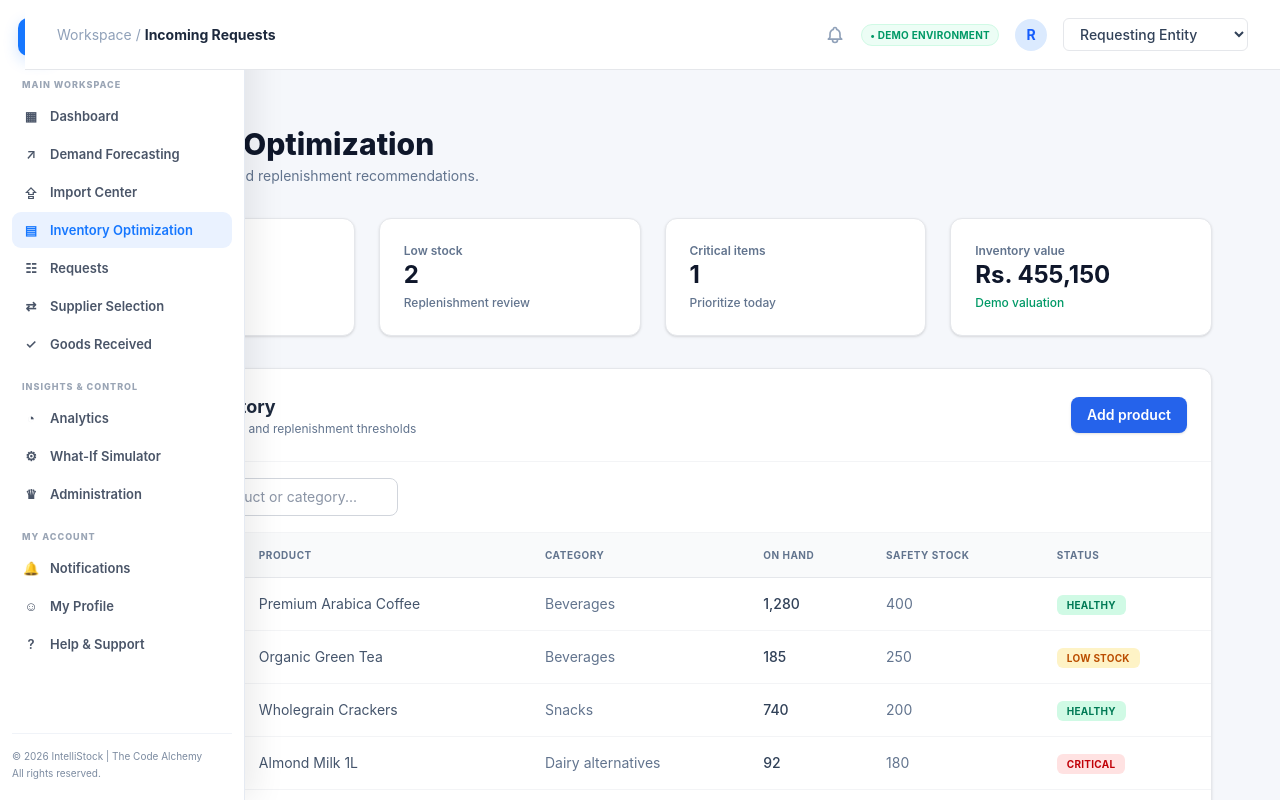
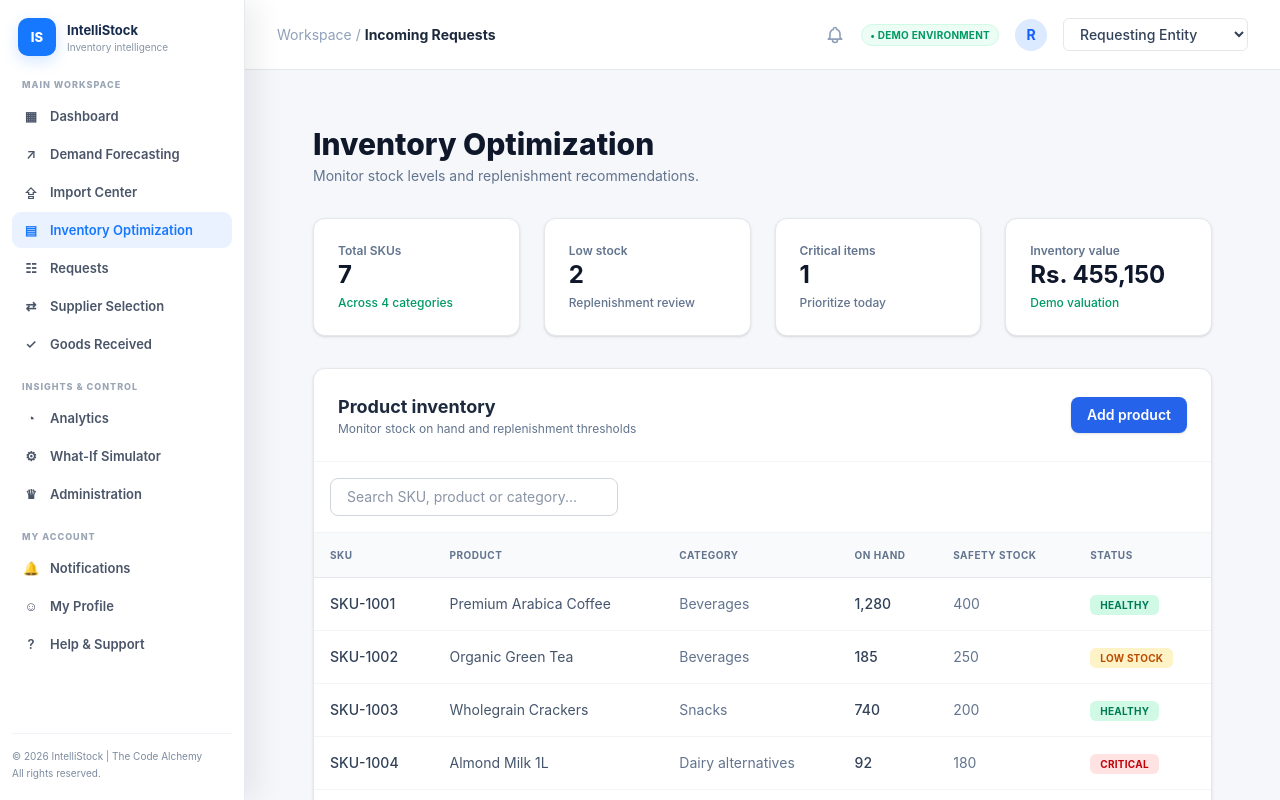
Before and after one commit to sithumthegreat/IntelliStock-Warehouse-Management-System, a React app in the folder frontend/: page /inventory in a window 1280 px wide. Shown: the top 800 px of the page. Built offline with nearby package versions, Linux system fonts and the light colour scheme; the HTML template or start-up script is replaced by a standard one.

Commit message:
fix: prevent sidebar and topbar overlap

```diff
--- a/frontend/src/index.css
+++ b/frontend/src/index.css
@@ -1,4 +1,9 @@
+
 @import "tailwindcss";
+
+/* ========================================
+   GLOBAL THEME
+======================================== */
 
 :root {
   --blue: #1677ff;
@@ -8,6 +13,11 @@
   --bg: #f5f7fb;
   --green: #19b38a;
 
+  /* Sidebar settings */
+  --sidebar-width: 245px;
+  --sidebar-peek: 25px;
+  --layout-transition: 0.3s ease;
+
   font-family: Inter, 'Segoe UI', sans-serif;
   line-height: 1.5;
   font-weight: 400;
@@ -15,11 +25,17 @@
   background-color: var(--bg);
 }
 
+/* ========================================
+   GLOBAL RESET
+======================================== */
+
 * {
   box-sizing: border-box;
 }
 
-html, body, #root {
+html,
+body,
+#root {
   min-height: 100%;
 }
 
@@ -32,7 +48,9 @@ body {
   font: 13px Inter, Arial, sans-serif;
 }
 
-h1, h2, h3 {
+h1,
+h2,
+h3 {
   margin: 0;
 }
 
@@ -40,42 +58,103 @@ h1, h2, h3 {
   color: var(--muted);
 }
 
-/* Layout */
+/* ========================================
+   MAIN APPLICATION LAYOUT
+======================================== */
+
+.shell {
+  width: 100%;
+  min-height: 100vh;
+  background: var(--bg);
+}
+
+/* Main dashboard area */
+.main {
+  margin-left: var(--sidebar-peek);
+  min-width: 0;
+  min-height: 100vh;
+
+  display: flex;
+  flex-direction: column;
+
+  transition: margin-left var(--layout-transition);
+}
+
+/* Move the complete main area when
+   the sidebar is expanded */
+.shell:has(.side:hover) .main,
+.shell:has(.side:focus-within) .main {
+  margin-left: var(--sidebar-width);
+}
+
+/* Dashboard page content */
+.content {
+  flex: 1;
+  min-width: 0;
+  width: 100%;
+
+  padding: 28px;
+  background: var(--bg);
+}
+
+/* ========================================
+   SIDEBAR
+======================================== */
 
 .side {
   position: fixed;
-  inset: 0 auto 0 0;
-  width: 245px;
+  top: 0;
+  left: 0;
+  bottom: 0;
+
+  width: var(--sidebar-width);
+  height: 100vh;
+
   background: #fff;
   border-right: 1px solid var(--line);
+
   padding: 18px 12px;
+
   display: flex;
   flex-direction: column;
+
   overflow-y: auto;
-  z-index: 3;
+  overflow-x: hidden;
 
-  /* --- HIDE SIDEBAR & ADD SMOOTH TRANSITION --- */
-  transform: translateX(-220px); /* Hides most of it, leaving a 25px trigger strip */
-  transition: transform 0.3s ease, box-shadow 0.3s ease;
+  z-index: 30;
+
+  /* Keep 25px visible initially */
+  transform: translateX(
+    calc(-1 * (var(--sidebar-width) - var(--sidebar-peek)))
+  );
+
+  transition:
+    transform var(--layout-transition),
+    box-shadow var(--layout-transition);
 }
 
-.side:hover {
-  transform: translateX(0); /* Slides out fully */
-  box-shadow: 10px 0 30px rgba(0, 0, 0, 0.08); /* Adds a subtle shadow over content */
+/* Expand sidebar on hover or keyboard focus */
+.side:hover,
+.side:focus-within {
+  transform: translateX(0);
+
+  box-shadow: 10px 0 30px rgba(0, 0, 0, 0.08);
 }
 
-.main {
-  /* Since the sidebar is mostly hidden now, we remove the large left margin */
-  margin-left: 25px; /* Matches the small visible strip of the hidden sidebar */
-  min-height: 100vh;
-  transition: margin-left 0.3s ease;
+/* Sidebar scroll */
+.side::-webkit-scrollbar {
+  width: 5px;
 }
 
-.content {
-  padding: 28px;
+.side::-webkit-scrollbar-thumb {
+  background: #d8e2ef;
+  border-radius: 8px;
 }
 
-/* Sidebar */
+/* ========================================
+   SIDEBAR BRAND
+======================================== */
+
 .brand {
   display: flex;
   align-items: center;
@@ -93,34 +172,54 @@ h1, h2, h3 {
 .logo {
   background: var(--blue);
   color: #fff;
+
   border-radius: 10px;
+
   width: 38px;
   height: 38px;
+  min-width: 38px;
+
   display: grid;
   place-items: center;
+
   font-weight: 800;
+
   box-shadow: 0 5px 15px #1677ff30;
 }
+
+/* ========================================
+   SIDEBAR NAVIGATION
+======================================== */
 
 .navlabel {
   font-size: 9px;
   letter-spacing: 1px;
   text-transform: uppercase;
+
   color: #9aa5b5;
   font-weight: 800;
+
   margin: 17px 10px 8px;
 }
 
 .navitem {
   display: flex;
   align-items: center;
+
   gap: 10px;
   padding: 10px;
+
   border-radius: 9px;
+
   color: #4a5568;
   text-decoration: none;
+
   font-weight: 600;
   margin-bottom: 2px;
+
+  transition:
+    background-color 0.2s ease,
+    color 0.2s ease;
 }
 
 .navitem:hover {
@@ -134,36 +233,71 @@ h1, h2, h3 {
 
 .navicon {
   width: 18px;
+  min-width: 18px;
   text-align: center;
 }
 
+/* ========================================
+   SIDEBAR FOOTER
+======================================== */
+
 .sidefoot {
   margin-top: auto;
+
   border-top: 1px solid #f0f3f8;
   padding-top: 14px;
+
   color: #7c8ba0;
+
   font-size: 10px;
   line-height: 1.7;
 }
 
-/* Top bar */
+/* ========================================
+   TOP BAR
+======================================== */
+
+/* Existing .top class support */
 .top {
   height: 70px;
+  min-height: 70px;
+  width: 100%;
+
   background: #fff;
   border-bottom: 1px solid var(--line);
+
   display: flex;
   align-items: center;
   justify-content: space-between;
+
   padding: 0 28px;
+
   position: sticky;
   top: 0;
-  z-index: 2;
+
+  z-index: 10;
 }
 
+/* Your current Topbar.jsx uses Tailwind
+   classes instead of .top.
+   This ensures its container stays
+   within the main layout. */
+
+.main > :first-child {
+  flex-shrink: 0;
+  max-width: 100%;
+  box-sizing: border-box;
+}
+
+/* Topbar heading */
 .top h1 {
   font-size: 20px;
   font-weight: 800;
 }
+
+/* ========================================
+   USER INFORMATION
+======================================== */
 
 .userchip {
   display: flex;
@@ -181,20 +315,29 @@ h1, h2, h3 {
 .avatar {
   width: 36px;
   height: 36px;
+
   border-radius: 50%;
+
   background: #eaf2ff;
   color: var(--blue);
+
   display: grid;
   place-items: center;
+
   font-weight: 800;
   font-size: 12px;
 }
 
-/* Cards */
+/* ========================================
+   CARDS
+======================================== */
+
 .card {
   background: #fff;
+
   border: 1px solid var(--line);
   border-radius: 14px;
+
   padding: 22px;
 }
 
@@ -202,3 +345,55 @@ h1, h2, h3 {
   font-size: 16px;
   margin-bottom: 6px;
 }
+
+/* ========================================
+   RESPONSIVE LAYOUT
+======================================== */
+
+@media (max-width: 768px) {
+
+  /* On small screens, use an overlay
+     instead of shrinking the content. */
+
+  .main {
+    margin-left: var(--sidebar-peek);
+  }
+
+  .shell:has(.side:hover) .main,
+  .shell:has(.side:focus-within) .main {
+    margin-left: var(--sidebar-peek);
+  }
+
+  .content {
+    padding: 16px;
+  }
+
+  .side {
+    z-index: 40;
+  }
+
+  .top {
+    padding: 0 16px;
+  }
+
+  /* Allow tables to scroll horizontally */
+  .content table {
+    min-width: 600px;
+  }
+
+  .content > div {
+    max-width: 100%;
+  }
+}
+
+/* ========================================
+   ACCESSIBILITY
+======================================== */
+
+@media (prefers-reduced-motion: reduce) {
+  .side,
+  .main,
+  .navitem {
+    transition: none;
+  }
+}
```
